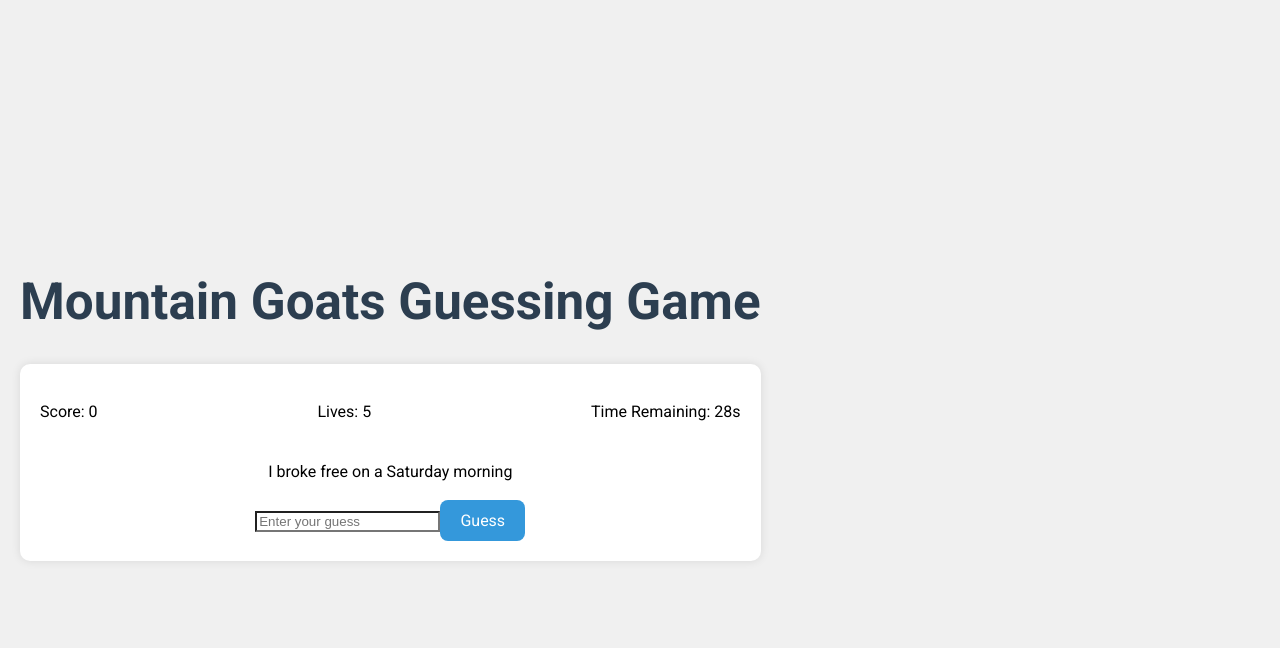
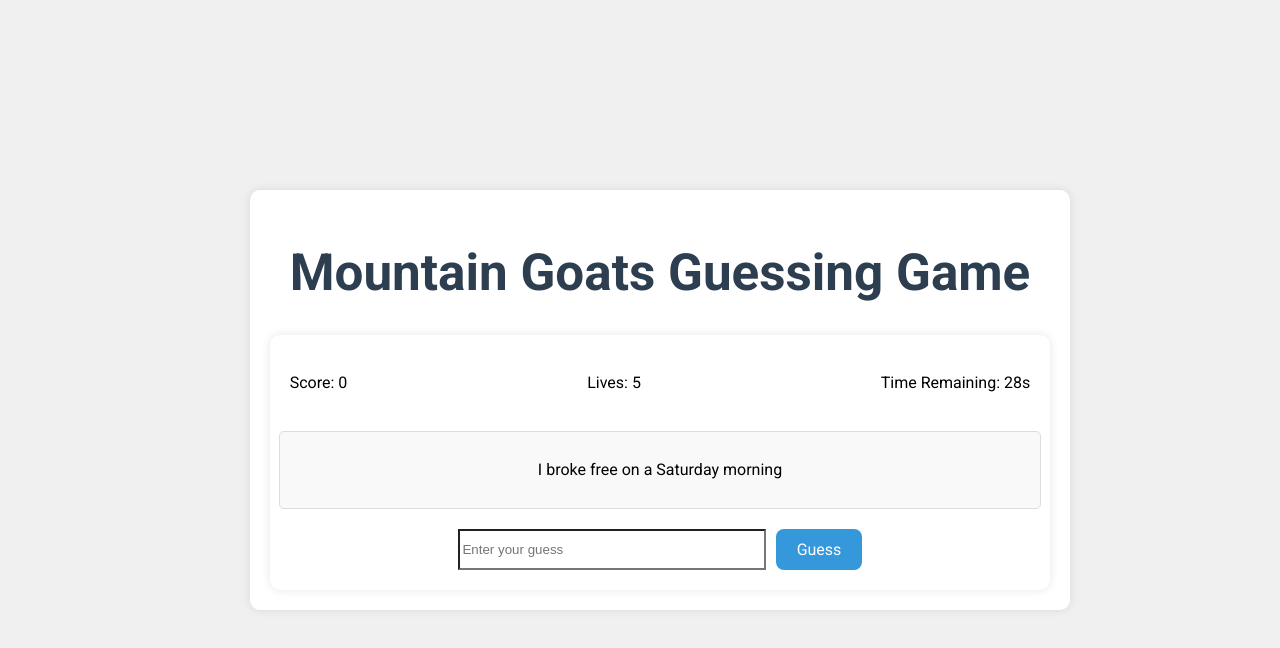
Before and after one commit to sefloso/d2, a React (Vite) app: page / in a window 1280 px wide. Both pictures are taken after a click on the button "30 Seconds". Shown: the top 648 px of the page. Built offline with nearby package versions, Linux system fonts and the light colour scheme; the HTML template or start-up script is replaced by a standard one.

Commit message:
Added game over functionality.

```diff
--- a/src/App.css
+++ b/src/App.css
@@ -3,13 +3,20 @@ body {
   background-color: #f0f0f0;
   margin: 0;
   padding: 0;
+  display: flex;
+  justify-content: center;
+  align-items: center;
+  min-height: 100vh;
 }
 
 .app {
   max-width: 800px;
-  margin: 0 auto;
+  width: 100%;
   padding: 20px;
   text-align: center;
+  background-color: white;
+  border-radius: 10px;
+  box-shadow: 0 0 10px rgba(0, 0, 0, 0.1);
 }
 
 h1 {
@@ -31,8 +38,10 @@ h1 {
   background-color: #2980b9;
 }
 
-
 .game-area {
+  display: flex;
+  flex-direction: column;
+  align-items: center;
   background-color: white;
   border-radius: 10px;
   padding: 20px;
@@ -43,15 +52,31 @@ h1 {
 .game-info {
   display: flex;
   justify-content: space-between;
+  width: 100%;
   margin-bottom: 20px;
   color: #000000; /* Ensure high contrast for game info text */
 }
 
-.lyrics-area p {
-  color: #000000; /* High contrast for lyrics text */
+.lyrics-area {
+  width: 100%;
+  background-color: #f9f9f9;
+  border: 1px solid #ddd;
+  border-radius: 5px;
+  padding: 10px;
+  margin-bottom: 20px;
+  text-align: center;
+}
+
+.guess-area {
+  display: flex;
+  justify-content: center;
+  gap: 10px;
+  width: 100%;
 }
 
 .guess-area input {
+  flex-grow: 1;
+  max-width: 300px;
   color: #000000; /* High contrast for user input text */
   background-color: #ffffff; /* Ensure input background is white */
 }
--- a/src/App.tsx
+++ b/src/App.tsx
@@ -64,14 +64,20 @@ const App: React.FC = () => {
   };
 
   const handleGuess = () => {
+    if (isGameOver) return; // Prevent any action if the game is over
+
     if (userGuess.toLowerCase() === currentSong.title.toLowerCase()) {
       setScore(score + 1);
       selectRandomSong();
     } else {
-      setLives(lives - 1);
-      if (lives === 1) {  // This was the last life
+      setLives(prevLives => {
+        const newLives = Math.max(prevLives - 1, 0); // Ensure lives don't go below 0
+        if (newLives === 0) {
           setIsGameOver(true);
-      } else if (revealedLyrics.length < currentSong.lyrics.length) {
+        }
+        return newLives;
+      });
+      if (lives > 1 && revealedLyrics.length < currentSong.lyrics.length) {
         setRevealedLyrics([...revealedLyrics, currentSong.lyrics[revealedLyrics.length]]);
       }
     }
@@ -79,7 +85,7 @@ const App: React.FC = () => {
   };
 
   const handleKeyDown = (event: React.KeyboardEvent<HTMLInputElement>) => {
-    if (event.key === 'Enter') {
+    if (event.key === 'Enter' && !isGameOver) {
       handleGuess();
     }
   };
@@ -131,6 +137,7 @@ const App: React.FC = () => {
               <p key={index}>{line}</p>
             ))}
           </div>
+          {gameMode && !isGameOver && (
             <div className="guess-area">
               <input
                 type="text"
@@ -138,9 +145,11 @@ const App: React.FC = () => {
                 onChange={(e) => setUserGuess(e.target.value)}
                 onKeyDown={handleKeyDown}
                 placeholder="Enter your guess"
+                disabled={isGameOver}
               />
-            <button onClick={handleGuess}>Guess</button>
+              <button onClick={handleGuess} disabled={isGameOver}>Guess</button>
             </div>
+          )}
           {isGameOver && (
             <GameOverPopup
               score={score}
```
Lines whose indentation alone changed are shown as unchanged.
